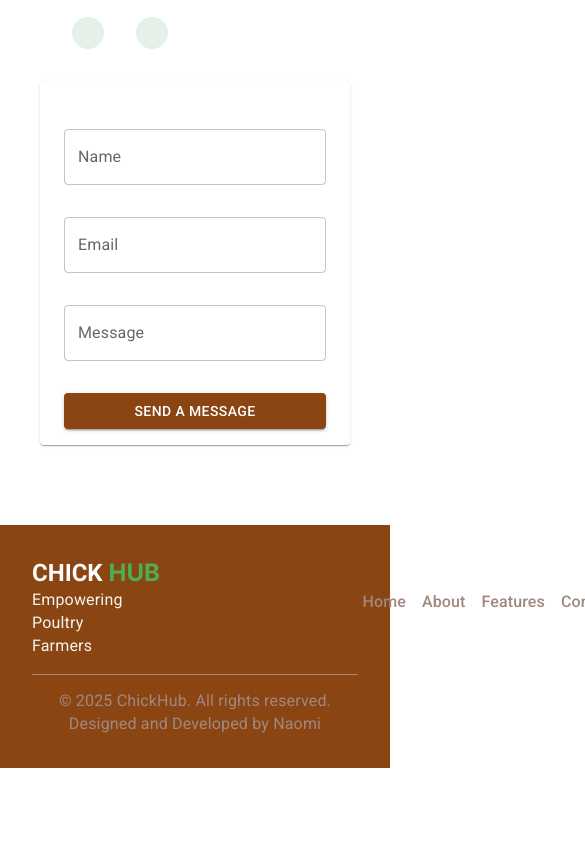
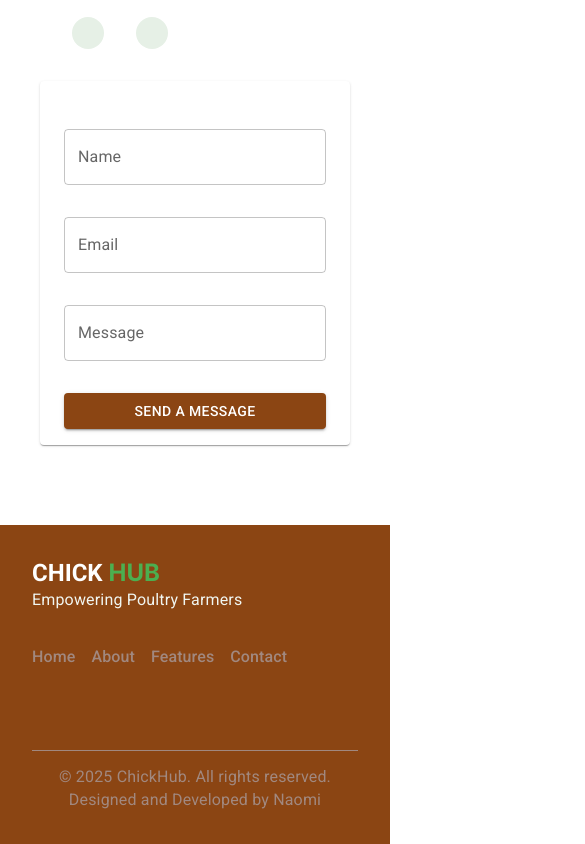
Before and after one commit to Naominm/ChickHub, a React (Vite) app: page / in a window 390 px wide. Shown: the part 4413-5257 px from the top of the page, 585 px wide, since content can reach past the window. Before the commit the page ends 5181 px from the top, so only its background shows below. Built offline with nearby package versions, Linux system fonts and the light colour scheme; some icons are missing.

Commit message:
Add responsiveness to the footer section

```diff
--- a/src/components/Footer.tsx
+++ b/src/components/Footer.tsx
@@ -19,7 +19,12 @@ function FooterSection() {
       <Box
         component="div"
         className="row-2"
-        sx={{ display: "flex", gap: "15rem ", mb: "1rem" }}
+        sx={{
+          display: "flex",
+          flexDirection: { xs: "column", md: "row" },
+          gap: { xs: "2rem", md: "15rem" },
+          mb: "1rem",
+        }}
       >
         <Typography
           variant="body2"
```
